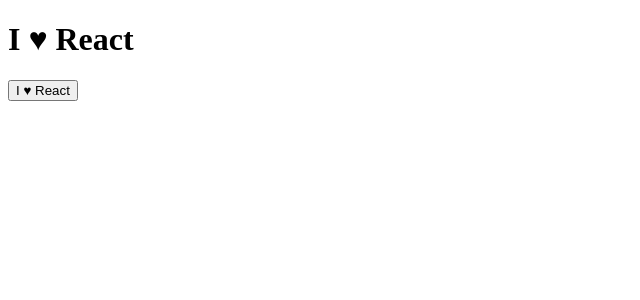
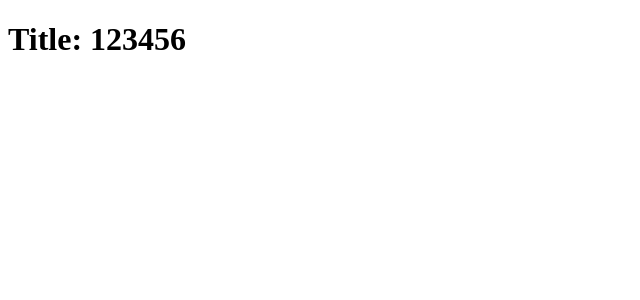
Before and after one commit to Amifeng/egghead-lessons-react-demo, a React (Create React App) app: page / in a window 1280 px wide. Shown: the top 300 px of the page, without its empty margins (0-640 px from the left). Built offline with nearby package versions, Linux system fonts and the light colour scheme.

Commit message:
lesson-07 将自定义propType验证添加到React组件

```diff
--- a/src/index.js
+++ b/src/index.js
@@ -1,15 +1,16 @@
 import React from 'react';
 import ReactDOM from 'react-dom';
-import PropsChildren from './lesson06/Props-children';
 // import App from './App'; //by lesson-03
 // import State from './lesson04/State'; //by lesson-04
 // import State from './lesson05/State'; //by lesson-05
-import State from './lesson06/Props-children'; //by lesson-06
+// import PropsChildren from './lesson06/Props-children'; //by lesson-06
+import CustomTitle from './lesson07/CustomTitle'; //by lesson-07
 
 ReactDOM.render(
   // <App txt="This is the prop txt" />,  //by lesson-03
   // <State />,  //by lesson-05
-  <PropsChildren />,  //by lesson-06
+  // <PropsChildren />,  //by lesson-06
+  <CustomTitle />,  //by lesson-07
 
   document.getElementById('root')
 );
--- /dev/null
+++ b/src/lesson07/CustomTitle.js
@@ -0,0 +1,23 @@
+import React from 'react'
+
+class CustomTitle extends React.Component {
+    render() {
+        return <Title text = "123456"/>
+    }
+}
+
+const Title = (props) => <h1>Title: {props.text}</h1>
+
+Title.propTypes = {
+    // text: PropTypes.string.isRequired
+    text(props, propName, component){
+        if (!(propName in props)) {
+            return new Error(`missing ${propName}`)
+        }
+        if ((props[propName].length < 6 )) {
+            return new Error(`${propName} is too short`)
+        }
+    }
+}
+
+export default CustomTitle
```
